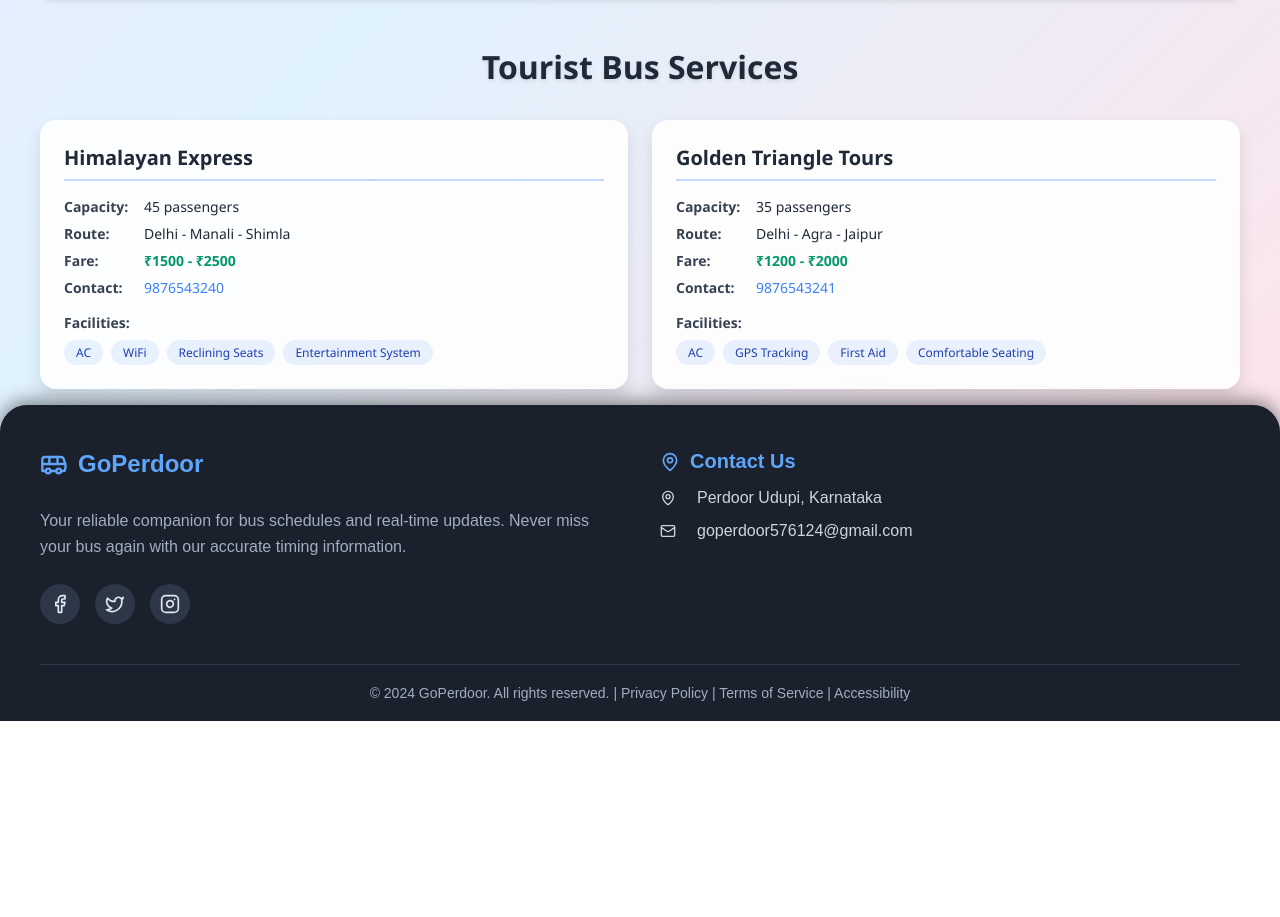
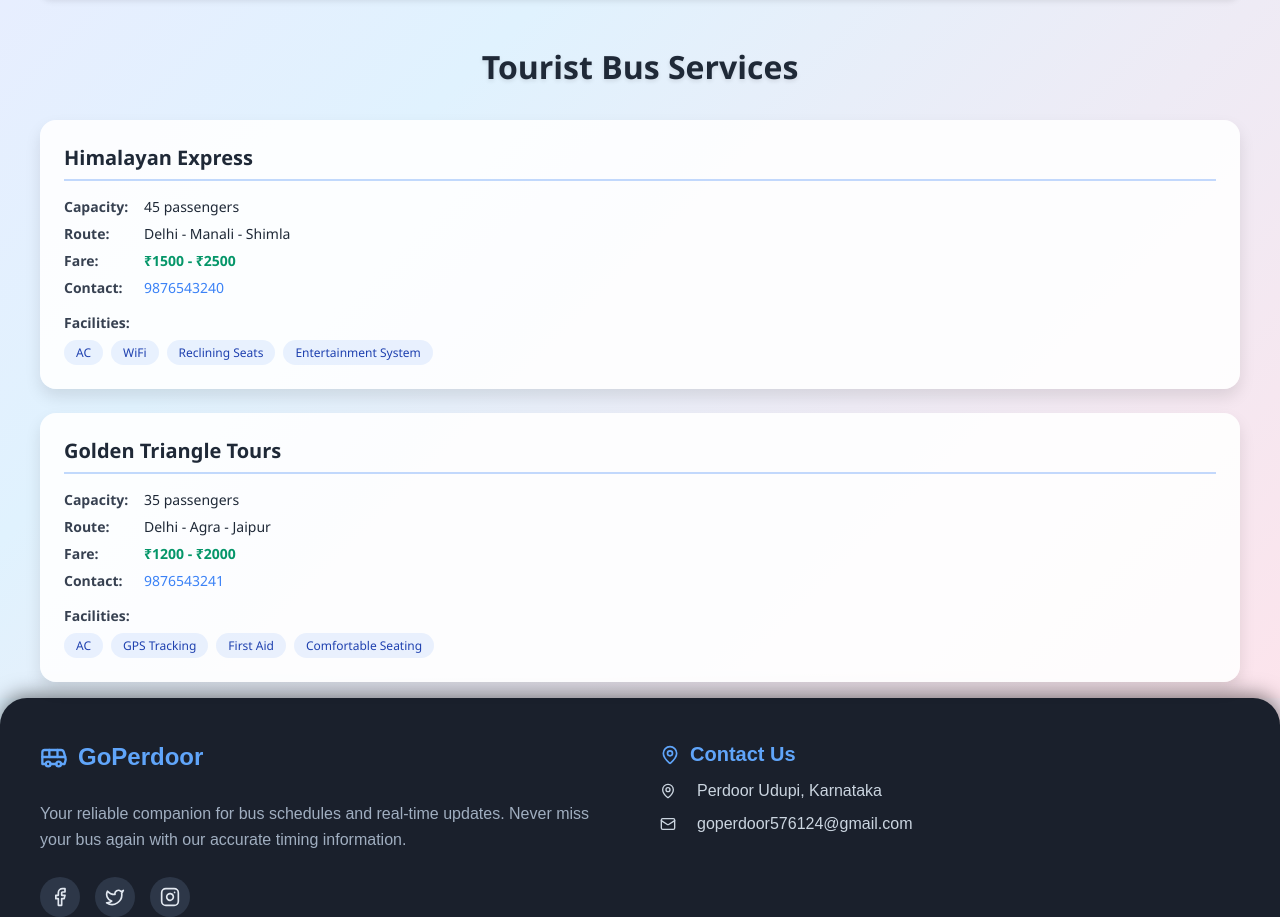
Before and after one commit to goperdoor/bus, a React (Create React App) app in the folder frontend/: page /RickshawBusManagement in a window 1280 px wide. Shown: the part 900-1817 px from the top of the page. Before the commit the page ends 1621 px from the top, so only its background shows below. Built offline with nearby package versions, Linux system fonts and the light colour scheme.

Commit message:
Update RickshawBusManagement.js

```diff
--- a/frontend/src/Pages/RickshawBusManagement.js
+++ b/frontend/src/Pages/RickshawBusManagement.js
@@ -167,7 +167,7 @@ const RickshawBusManagement = () => {
 
           <div style={{
             display: 'grid',
-            gridTemplateColumns: 'repeat(auto-fit, minmax(300px, 1fr))',
+
             gap: '1.5rem'
           }}>
             {touristBuses.map((bus) => (
```
